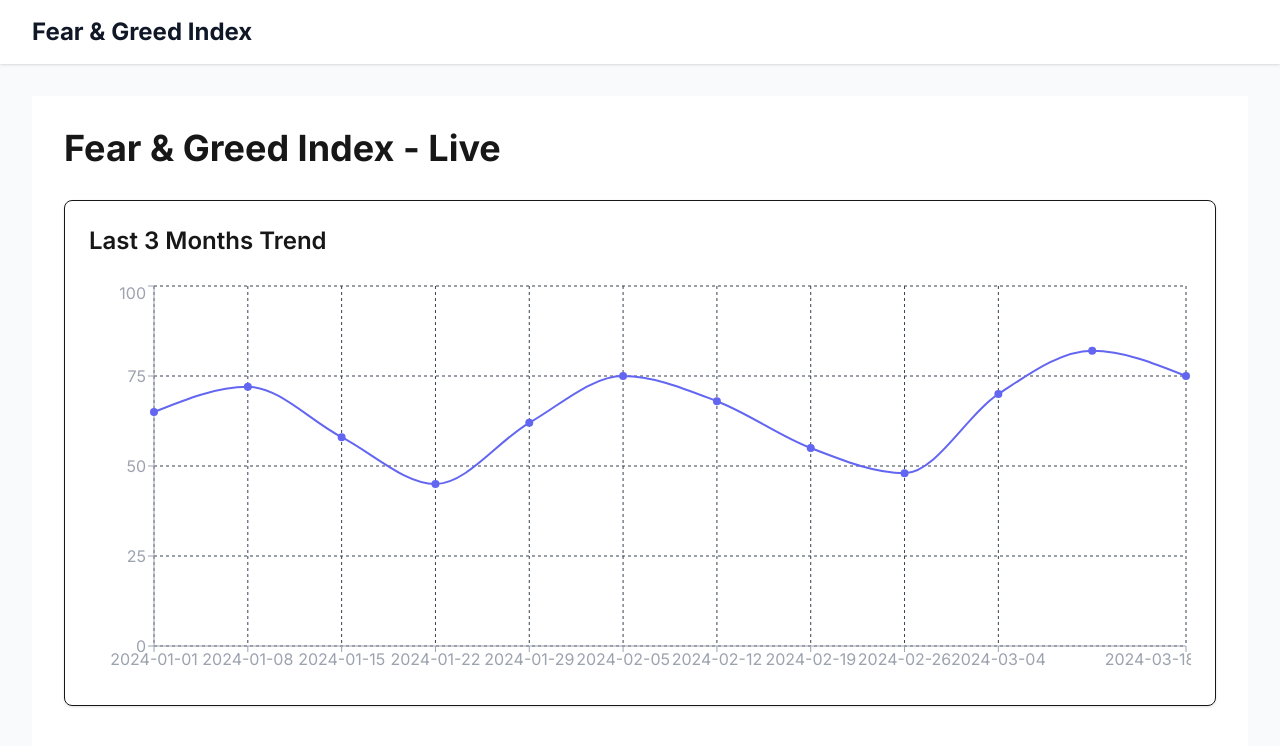
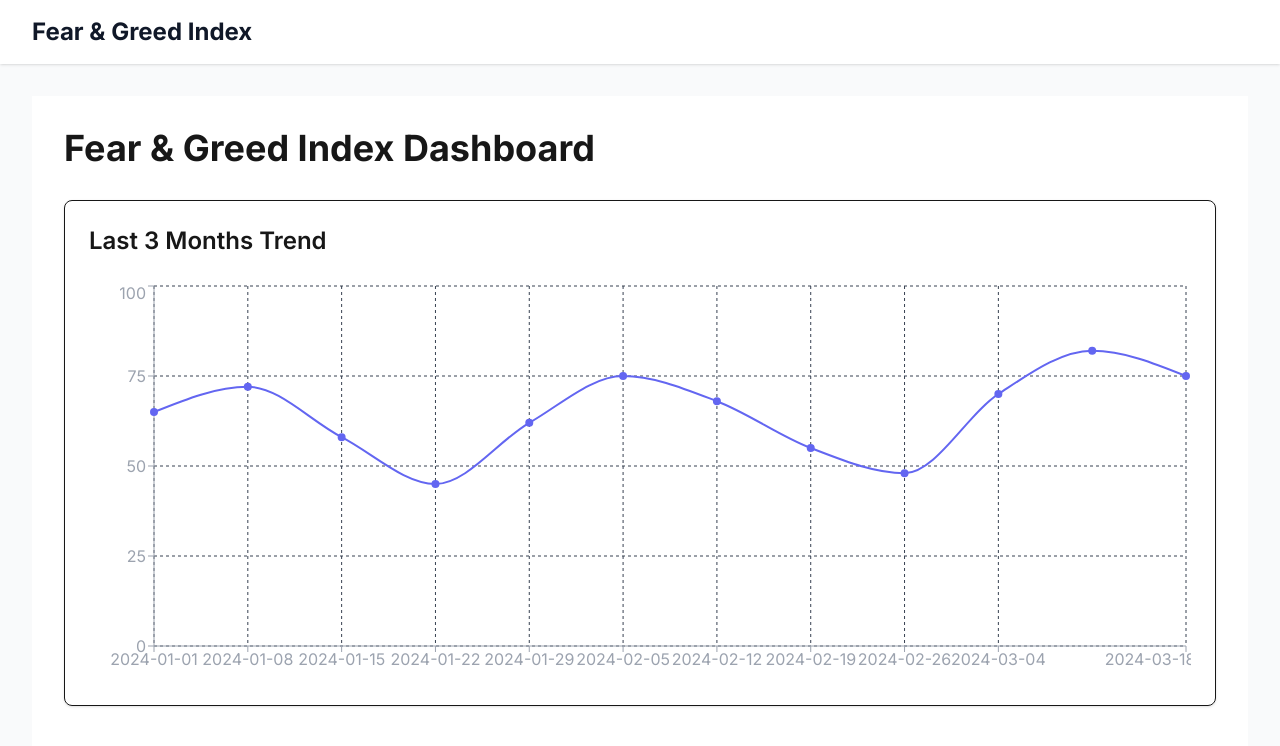
Before and after one commit to callagano/MarketMelodrama, a Next.js app: page / in a window 1280 px wide. Shown: the top 746 px of the page. Built offline with nearby package versions, Linux system fonts and the light colour scheme.

Commit message:
Update dashboard title to force deployment

```diff
--- a/src/app/page.tsx
+++ b/src/app/page.tsx
@@ -25,7 +25,7 @@ export default function Home() {
     <ThemeProvider attribute="class" defaultTheme="dark">
       <div className="min-h-screen bg-background p-8">
         <div className="max-w-7xl mx-auto">
-          <h1 className="text-4xl font-bold mb-8 text-foreground">Fear & Greed Index - Live</h1>
+          <h1 className="text-4xl font-bold mb-8 text-foreground">Fear & Greed Index Dashboard</h1>
 
           <Card className="p-6 bg-card">
             <h2 className="text-2xl font-semibold mb-6 text-card-foreground">Last 3 Months Trend</h2>
```
